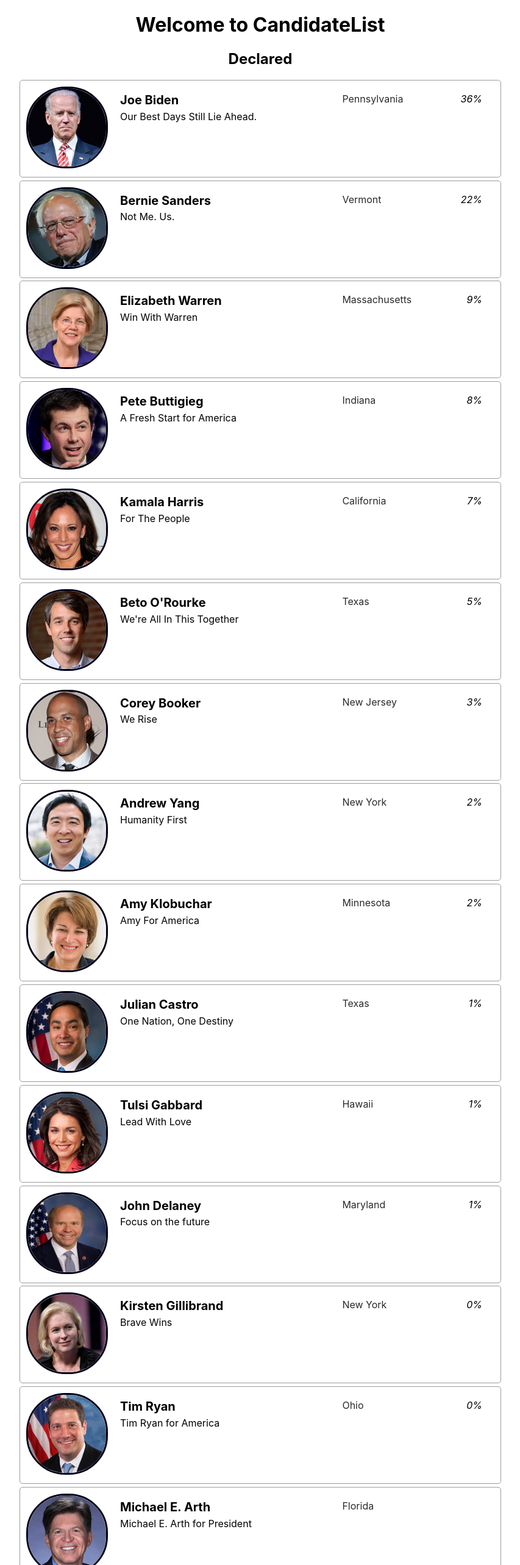
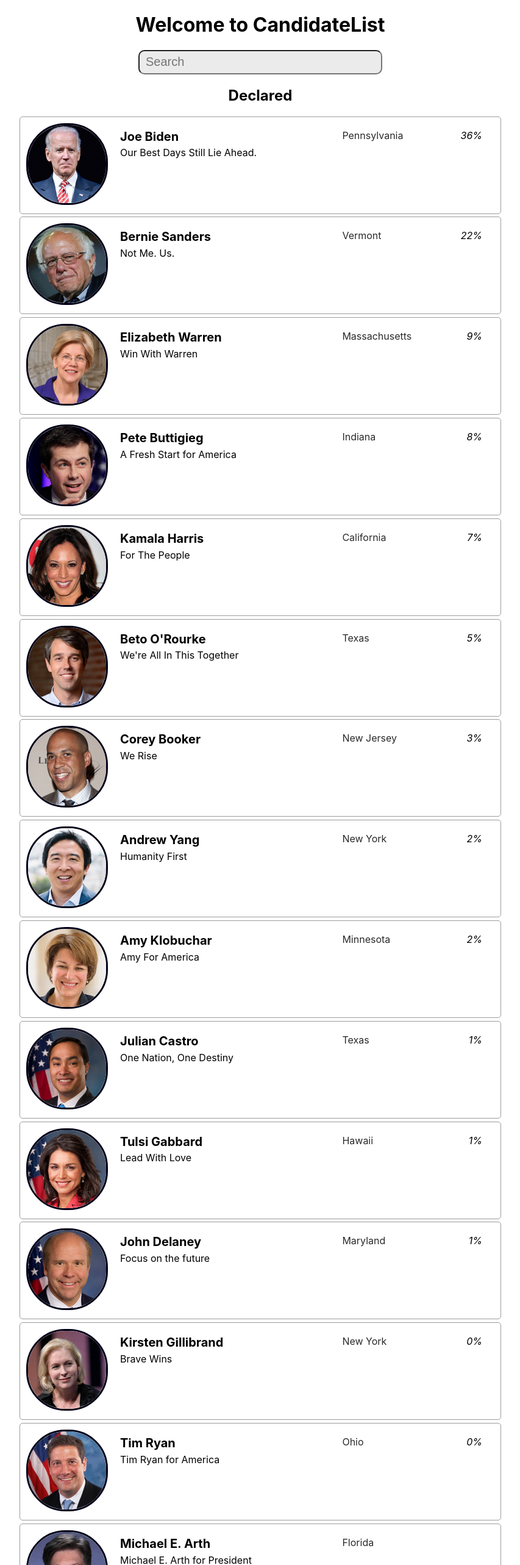
Before and after one commit to alexvarney/candidatelist_react, a React (Create React App) app: page / in a window 1280 px wide. Shown: the top 2566 px of the page at 61% size, without its empty margins (213-1066 px from the left). Built offline with nearby package versions, Linux system fonts and the light colour scheme.

Commit message:
added search

```diff
--- a/src/App.css
+++ b/src/App.css
@@ -70,3 +70,27 @@
   display: block;
   margin-top: 0.3em;
 }
+
+.inputForm{
+  margin-left: auto;
+  margin-right: auto;
+  max-width: 400px;
+}
+
+input {
+  width: 100%;
+  height: 40px;
+  font-size: 20px;
+  padding: 10px;
+  border-radius: 10px;
+  border-style: 1px solid #0004ff;
+  box-sizing: border-box;
+  margin-left: auto;
+  margin-right: auto;
+  background-color: rgb(235, 235, 235);
+}
+
+input[type=text]:focus {
+  background-color: rgb(255, 255, 255);
+  outline: none;
+}
--- a/src/App.js
+++ b/src/App.js
@@ -7,28 +7,34 @@
 export default class App extends Component {
   constructor(props){
     super(props);
-    this.state = {candidates: Candidates}
+    this.state = {
+      candidates: Candidates,
+      searchValue: '',
+    }
 
-    this.getStatusFilter.bind(this);
   }
 
-  getStatusFilter(status){
-    return (item) => item.status === status
+  onSearchChange = (e) =>{
+    this.setState({searchValue: e.target.value});
+
   }
 
   render() {
+
+    const newList = this.state.candidates.filter((item)=>item.name.toLowerCase().includes(this.state.searchValue.toLowerCase()));
+
     return (
       <div className="App">
         <h1>Welcome to CandidateList</h1>
-
+        <Input value={this.state.searchValue} onInputChange={this.onSearchChange} placeholder={"Search"}/>
         <h2>Declared</h2>
-        <CandidateTable list={this.state.candidates.sort((a,b)=>a.polling > b.polling ? -1 : 1)} statusName={'declared'}/>
+        <CandidateTable list={newList.sort((a,b)=>a.polling > b.polling ? -1 : 1)} statusName={'declared'}/>
 
         <h2>Potential</h2>
-        <CandidateTable list={this.state.candidates} statusName={'undeclared'}/>
+        <CandidateTable list={newList} statusName={'undeclared'}/>
 
         <h2>Dropped</h2>
-        <CandidateTable list={this.state.candidates} statusName={'dropped'}/>
+        <CandidateTable list={newList} statusName={'dropped'}/>
       </div>
     )
   }
@@ -42,9 +48,9 @@
   return(
   <div className="candidateTable">
     {list.filter(makeStatusFilter).map(candidate =>
-        <div key={candidate.name} className="table-row flex-parent">
+        <div key={candidate.id} className="table-row flex-parent">
           <div>
-            <img className="candidate-image" alt="headshot" src={(candidate.headshotImage) ? `headshots/${candidate.headshotImage}`: 'https://via.placeholder.com/150'}></img>
+            <img className="candidate-image" alt={'the face of ' + candidate.name} src={(candidate.headshotImage) ? `headshots/${candidate.headshotImage}`: 'https://via.placeholder.com/150'}></img>
           </div>
           <div className="candidate-info">
             <div className="candidate-headline flex-parent">
@@ -62,3 +68,14 @@
       )}
   </div>)
 }
+
+const Input = ({value, onInputChange, placeholder}) => {
+  return(
+    <form className="inputForm">
+      <input type="text"
+        value={value}
+        onChange={onInputChange}
+        placeholder={placeholder}></input>
+    </form>
+  )
+}
--- a/src/Candidates.js
+++ b/src/Candidates.js
@@ -230,7 +230,7 @@
         state: 'Maryland',
         campaignSlogan: 'Focus on the future',
         status: 'declared',
-        headshotImage: 'delaney.jpg',
+        headshotImage: 'delaney.png',
         polling: 1,
     },
   ];
```
Also changed, not shown: public/headshots/delaney.jpg (deleted).
